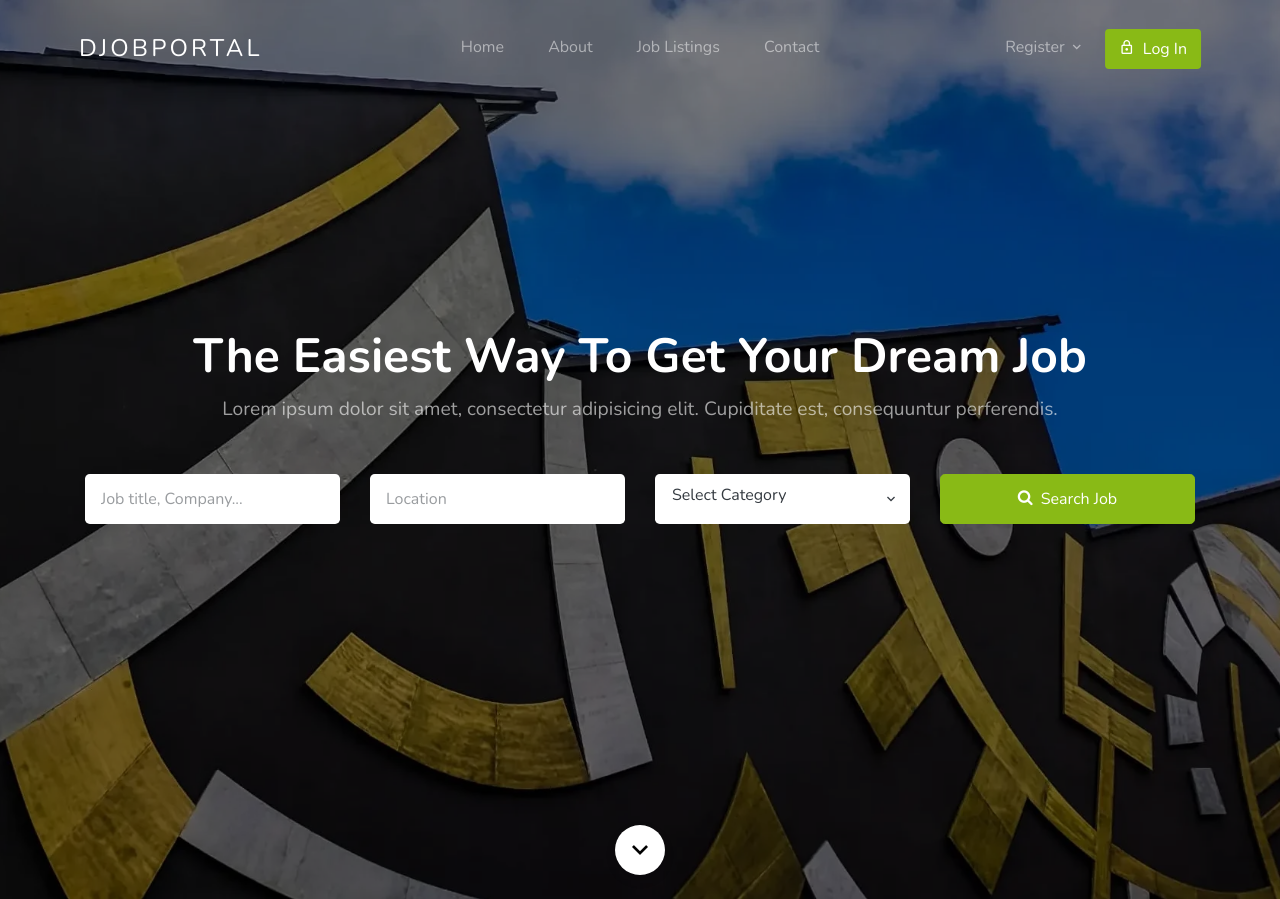
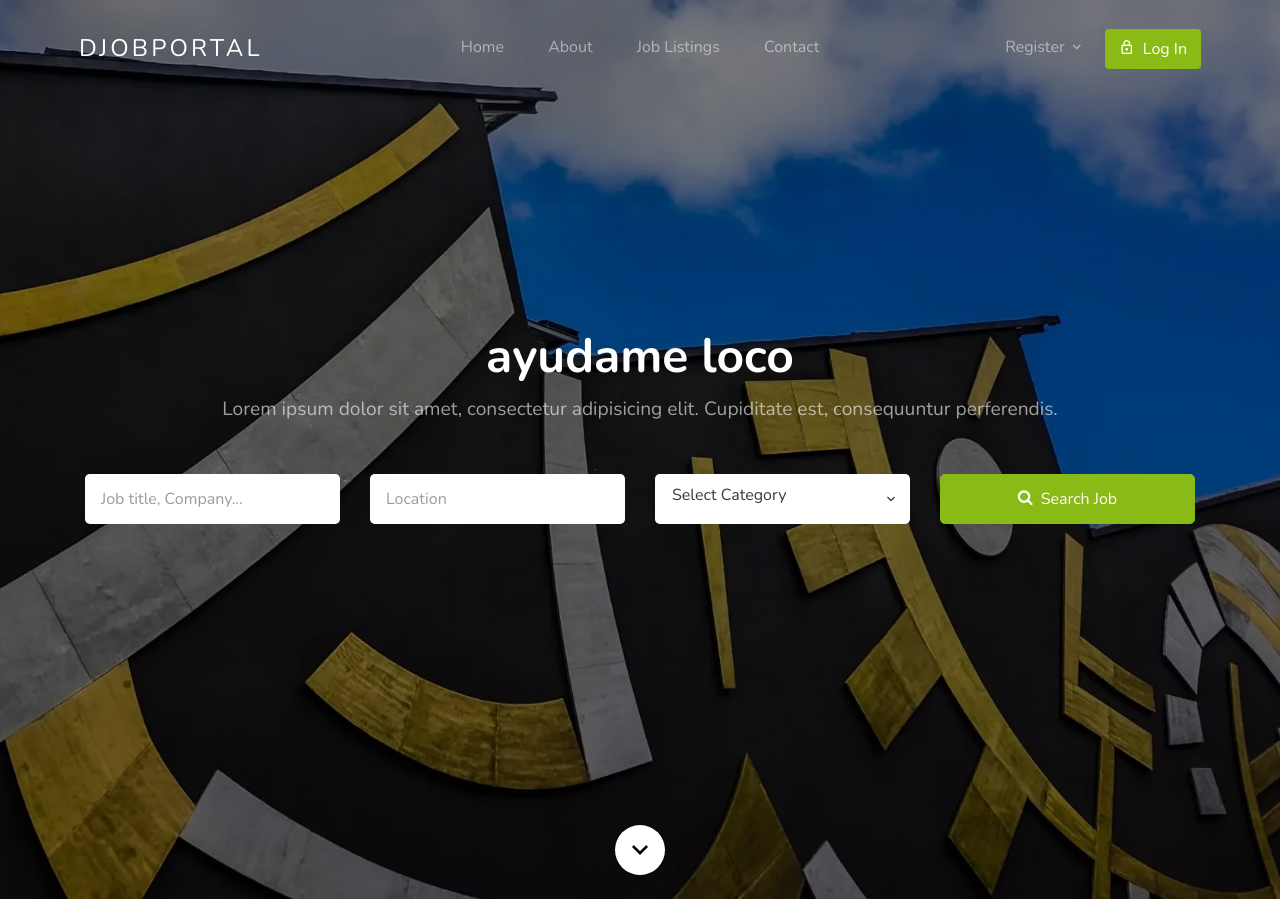
Before and after one commit to CarlosM2002/pasantias-ucv, a Django app: page / in a window 1280 px wide. Shown: the top 899 px of the page. Run offline with Django 3.2, Linux system fonts and the light colour scheme; data comes from the database, SQL or seed files in the repository; parts of the project's set-up code (start-up, migrations or seed data) failed here and were passed over; some libraries are stand-ins or nearby versions; some web fonts are replaced.

Commit message:
prueba de merge

```diff
--- a/Job-Portal/template/jobapp/index.html
+++ b/Job-Portal/template/jobapp/index.html
@@ -16,7 +16,7 @@ thousands of listings and apply today!{% endblock %}
     <div class="row align-items-center justify-content-center">
       <div class="col-md-12">
         <div class="mb-5 text-center">
-          <h1 class="text-white font-weight-bold">The Easiest Way To Get Your Dream Job</h1>
+          <h1 class="text-white font-weight-bold">ayudame loco</h1>
           <p>Lorem ipsum dolor sit amet, consectetur adipisicing elit. Cupiditate est, consequuntur perferendis.</p>
         </div>
         <form method="GET" action="{% url 'jobapp:search_result' %}" class="search-jobs-form">
```
